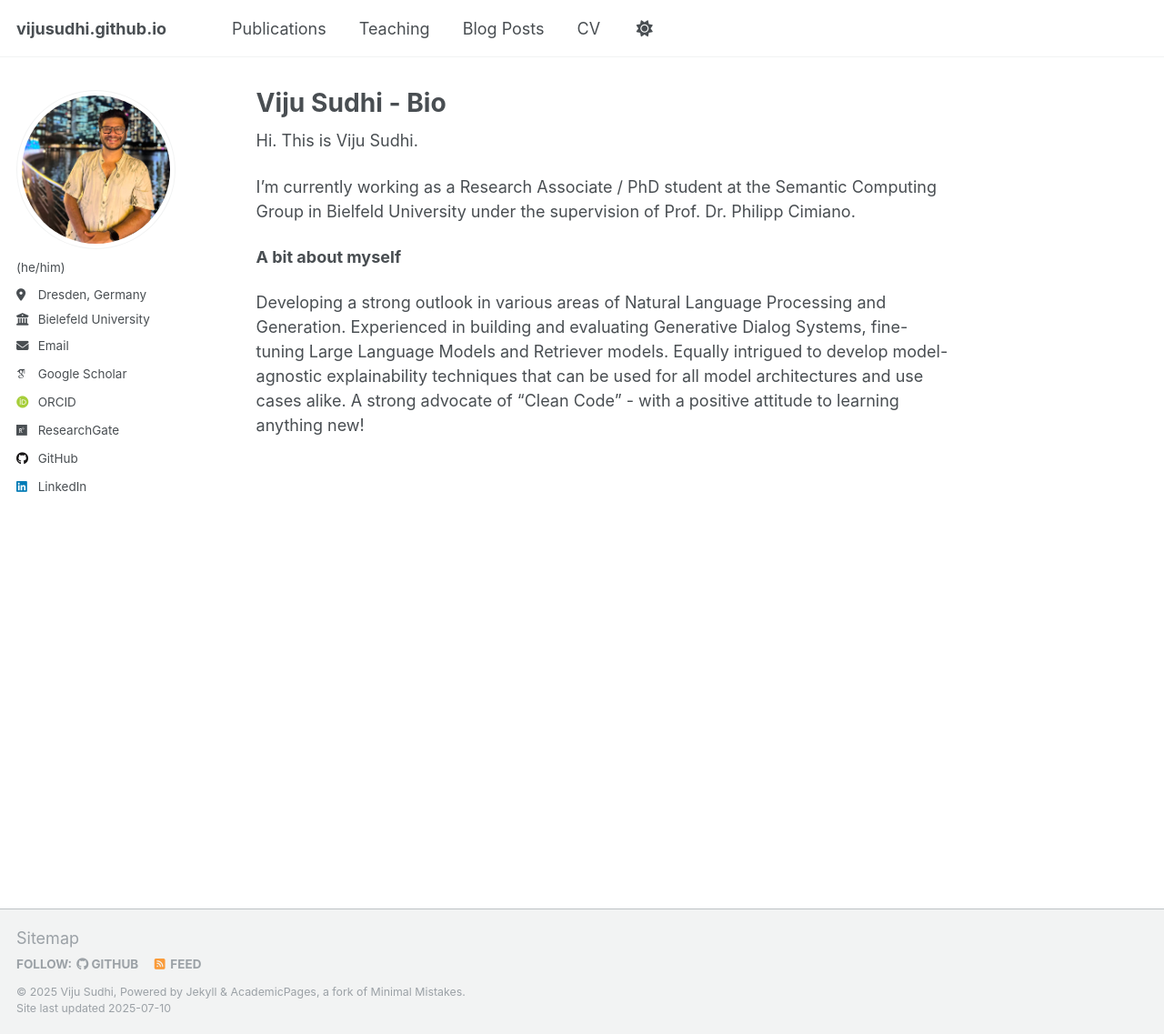
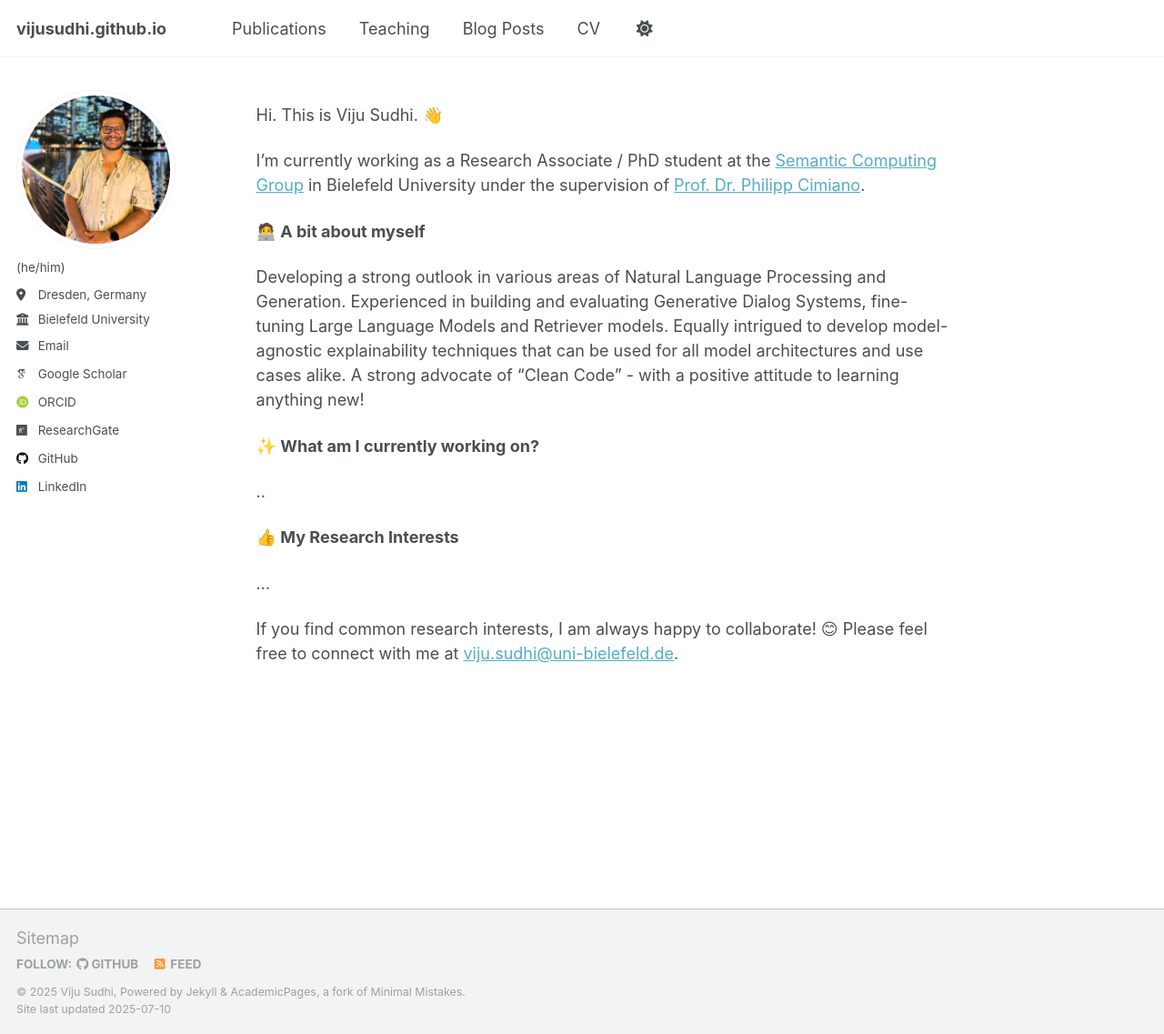
Before and after one commit to vijusudhi/vijusudhi.github.io, a Jekyll site: the page built from _pages/about.md, in a window 1280 px wide and 1137 px high. Shown: the whole window at 91% size. Built offline with Jekyll 4.4.1, drawn with Linux system fonts in a browser that asks for light colours; some web fonts are replaced; a script that is not in the unit is left out.

Commit message:
Update about.md

```diff
--- a/_pages/about.md
+++ b/_pages/about.md
@@ -1,16 +1,27 @@
 ---
 permalink: /
-title: "Viju Sudhi - Bio"
+title: ""
 author_profile: true
 redirect_from:
   - /about/
   - /about.html
 ---
 
-Hi. This is Viju Sudhi.
+Hi. This is Viju Sudhi. 👋
 
-I'm currently working as a Research Associate / PhD student at the Semantic Computing Group in Bielfeld University under the supervision of Prof. Dr. Philipp Cimiano.
+I'm currently working as a Research Associate / PhD student at the [Semantic Computing Group](https://www.uni-bielefeld.de/fakultaeten/technische-fakultaet/arbeitsgruppen/semantic-computing/) in Bielefeld University under the supervision of [Prof. Dr. Philipp Cimiano](https://www.uni-bielefeld.de/fakultaeten/technische-fakultaet/arbeitsgruppen/semantic-computing/team/philipp-cimiano/#comp_00005f3dd926_0000002992_051a).
 
-**A bit about myself**
+**🧑‍💻 A bit about myself**
 
 Developing a strong outlook in various areas of Natural Language Processing and Generation. Experienced in building and evaluating Generative Dialog Systems, fine-tuning Large Language Models and Retriever models. Equally intrigued to develop model-agnostic explainability techniques that can be used for all model architectures and use cases alike. A strong advocate of "Clean Code" - with a positive attitude to learning anything new!
+
+**✨ What am I currently working on?**
+
+..
+
+**👍 My Research Interests**
+
+...
+
+If you find common research interests, I am always happy to collaborate! 😊
+Please feel free to connect with me at [viju.sudhi@uni-bielefeld.de](mailto:viju.sudhi@uni-bielefeld.de).
```
